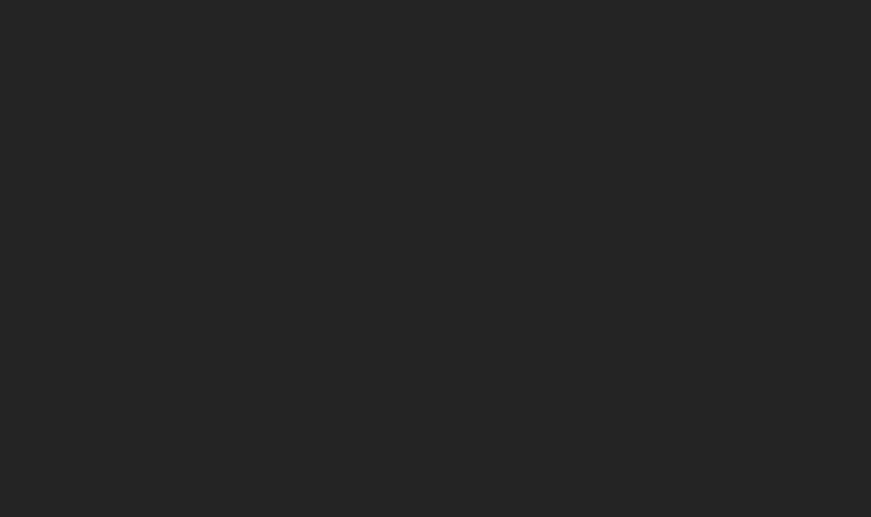
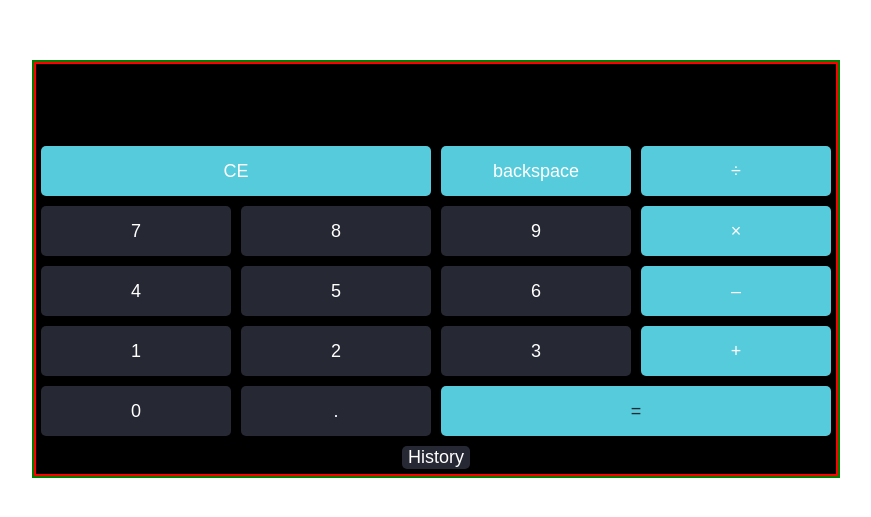
Before and after one commit to mishti169/calc-app, a React (Vite) app: page / in a window 1280 px wide. Shown: the part 131-648 px from the top of the page, without its empty margins (204-1075 px from the left). Built offline with nearby package versions, Linux system fonts and the light colour scheme.

Commit message:
add math functions and history

```diff
--- a/src/App.css
+++ b/src/App.css
@@ -4,3 +4,72 @@
   padding: 2rem;
   text-align: center;
 }
+*{
+  font-size: 18px;
+}
+
+
+.calc-container{
+  width: 100vh;
+  border: 2px solid red;
+  text-align: center;
+  background-color: black;
+}
+
+.keypad{
+  display: grid;
+  grid-template-columns: repeat(4,1fr);
+  grid-auto-rows: minmax(60px,auto);
+}
+
+input[type="text"]{
+  height: 75px;
+  width: 249px;
+  background-color: #10111600;
+  border: 0px;
+  color: #fff;
+  font-weight: 400;
+  letter-spacing: 1px;
+  font-size: 25px;
+  text-align: right;
+}
+
+#clear {
+  grid-column: 1/3;
+  grid-row:1;
+  color: #fff
+}
+
+#results{
+  grid-column: 3/5;
+  grid-row: 5;
+  color: #262834;
+}
+
+button{
+  border: none;
+  margin: 5px;
+  border-radius: 5px;
+  cursor: pointer;
+  color: #fff;
+  background-color: #262834;
+}
+
+input:focus,
+input:active,
+button:focus,
+button:active {
+  outline: none;
+}
+.highlight {
+  background: #56cbdb;
+}
+.calc-history-container{
+  display: flex;
+  justify-content: space-between;
+  border: 2px solid green;
+
+}
+.history-container{
+  display: flex;
+}
--- a/src/App.jsx
+++ b/src/App.jsx
@@ -1,7 +1,132 @@
+import { useState } from "react";
 import "./App.css";
+import { useEffect } from "react";
 
-function App() {
-  return <></>;
-}
+const App = () => {
+  const handleClick = (e) => {
+    setResults(results.concat(e.target.name));
+  };
+
+  const [results, setResults] = useState("");
+  const [isHistoryVisible, setIsHistoryVisible] = useState(false);
+
+  const clear = () => {
+    setResults("");
+  };
+  const backspace = () => {
+    setResults(results.slice(0, results.length - 1));
+  };
+
+  const calculate = () => {
+    console.log(results);
+    let expression = results;
+    let finalResult = eval(results);
+    try {
+      setResults(finalResult);
+    } catch {
+      setResults("ERROR");
+    }
+    if (localStorage.getItem("history") === undefined) {
+      localStorage.setItem("history", JSON.stringify([{ [expression]: finalResult }]));
+    } else {
+      let value = JSON.parse(localStorage.getItem("history"));
+      value.unshift({ [expression]: finalResult });
+      localStorage.setItem("history", JSON.stringify(value));
+    }
+  };
+  let data = [{ "8+66": 74 }, { "8+6": 14 }, { "5633+3": 5636 }, { "85+6": 91 }, { "56-6": 50 }];
+
+  const showHistory = () => {
+    setIsHistoryVisible((prevVal) => {
+      return !prevVal;
+    });
+    // localStorage.getItem('history')
+  };
+
+  return (
+    <div className="calc-history-container">
+      <div>
+        {isHistoryVisible &&
+          data.map((expRes) => {
+            let key = Object.keys(expRes);
+            const value = Object.values(expRes);
+            console.log(key, value);
+
+            return (
+              <div className="history-container">
+                <span>{key[0]} = </span>
+                <span>{value[0]}</span>
+              </div>
+            );
+          })}
+      </div>
+      <div className="calc-container">
+        <form>
+          <input type="text" value={results} />
+        </form>
+
+        <div className="keypad">
+          <button id="clear" className="highlight" onClick={clear}>
+            CE
+          </button>
+          <button id="backspace" className="highlight" onClick={backspace}>
+            backspace
+          </button>
+          <button onClick={handleClick} className="highlight" name="/">
+            &divide;
+          </button>
+          <button onClick={handleClick} name="7">
+            7
+          </button>
+          <button onClick={handleClick} name="8">
+            8
+          </button>
+          <button onClick={handleClick} name="9">
+            9
+          </button>
+          <button onClick={handleClick} className="highlight" name="*">
+            &times;
+          </button>
+          <button onClick={handleClick} name="4">
+            4
+          </button>
+          <button onClick={handleClick} name="5">
+            5
+          </button>
+          <button onClick={handleClick} name="6">
+            6
+          </button>
+          <button onClick={handleClick} className="highlight" name="-">
+            &ndash;
+          </button>
+          <button onClick={handleClick} name="1">
+            1
+          </button>
+          <button onClick={handleClick} name="2">
+            2
+          </button>
+          <button onClick={handleClick} name="3">
+            3
+          </button>
+          <button onClick={handleClick} className="highlight" name="+">
+            +
+          </button>
+          <button onClick={handleClick} name="0">
+            0
+          </button>
+          <button onClick={handleClick} name=".">
+            .
+          </button>
+          <button id="results" className="highlight" onClick={calculate}>
+            =
+          </button>
+        </div>
+        <div>
+          <button onClick={showHistory}>History</button>
+        </div>
+      </div>
+    </div>
+  );
+};
 
 export default App;
--- a/src/index.css
+++ b/src/index.css
@@ -3,9 +3,6 @@
   line-height: 1.5;
   font-weight: 400;
 
-  color-scheme: light dark;
-  color: rgba(255, 255, 255, 0.87);
-  background-color: #242424;
 
   font-synthesis: none;
   text-rendering: optimizeLegibility;
```
Also changed, not shown: 1 other file (tests, documents, lock files or other folders).
